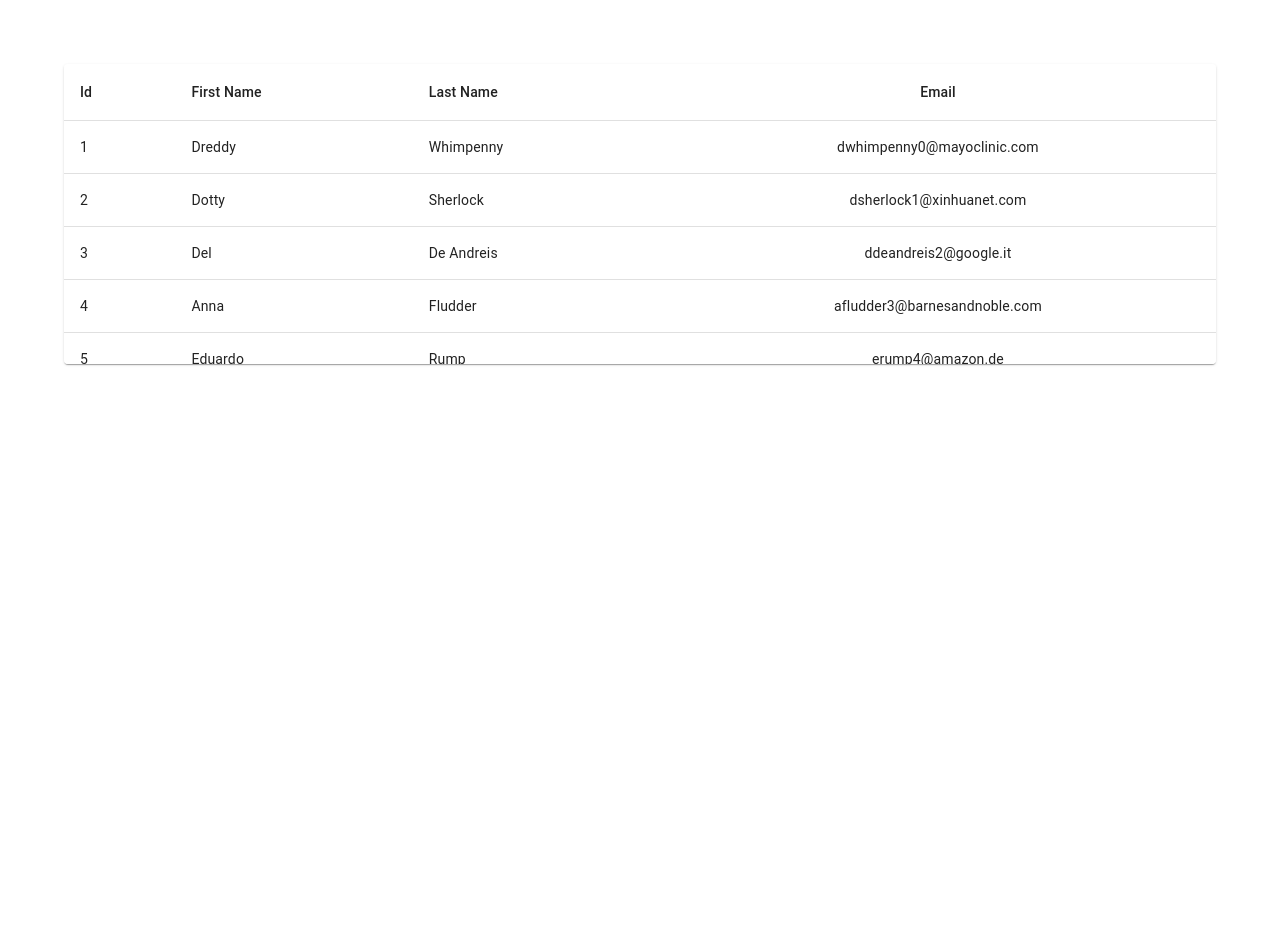
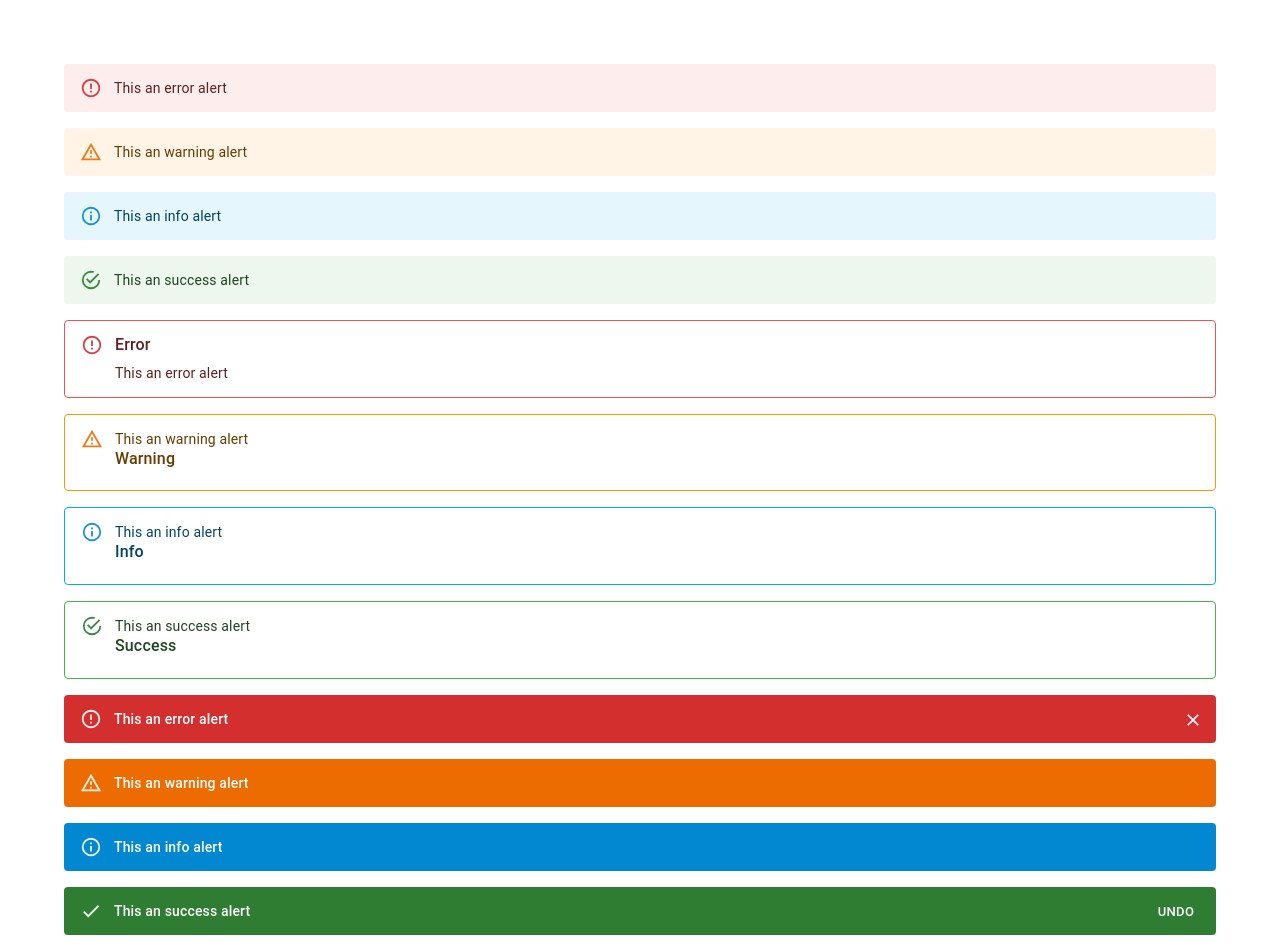
Before and after one commit to Narotam-Mishra/material-ui-learning, a React (Vite) app: page / in a window 1280 px wide. Shown: the top 952 px of the page. Before the commit the page ends 800 px from the top, so only its background shows below. Built offline with nearby package versions, Linux system fonts and the light colour scheme.

Commit message:
mui-learning_1.30_Alert

```diff
--- a/src/App.tsx
+++ b/src/App.tsx
@@ -1,6 +1,7 @@
 
 import './App.css'
-import MUITable from './components/MUITable'
+import MUIAlert from './components/MUIAlert'
+// import MUITable from './components/MUITable'
 // import MUITooltip from './components/MUITooltip'
 // import MUIChip from './components/MUIChip'
 // import MUIBadge from './components/MUIBadge'
@@ -54,7 +55,8 @@
      {/* <MUIList /> */}
      {/* <MUIChip /> */}
      {/* <MUITooltip /> */}
-     <MUITable />
+     {/* <MUITable /> */}
+     <MUIAlert />
     </div>
   )
 }
--- /dev/null
+++ b/src/components/MUIAlert.tsx
@@ -0,0 +1,54 @@
+
+import { Stack, Alert, AlertTitle, Button } from '@mui/material'
+import CheckIcon from '@mui/icons-material/Check'
+
+const MUIAlert = () => {
+  return (
+    <Stack spacing={2}>
+      <Alert severity="error">This an error alert</Alert>
+      <Alert severity="warning">This an warning alert</Alert>
+      <Alert severity="info">This an info alert</Alert>
+      <Alert severity="success">This an success alert</Alert>
+
+      <Alert variant="outlined" severity="error">
+        <AlertTitle>Error</AlertTitle>
+        This an error alert
+      </Alert>
+      <Alert variant="outlined" severity="warning">
+        This an warning alert <AlertTitle>Warning</AlertTitle>
+      </Alert>
+      <Alert variant="outlined" severity="info">
+        This an info alert <AlertTitle>Info</AlertTitle>
+      </Alert>
+      <Alert variant="outlined" severity="success">
+        This an success alert <AlertTitle>Success</AlertTitle>
+      </Alert>
+
+      <Alert
+        variant="filled"
+        severity="error"
+        onClose={() => alert("Close alert!!")}
+      >
+        This an error alert
+      </Alert>
+      <Alert variant="filled" severity="warning">
+        This an warning alert
+      </Alert>
+      <Alert variant="filled" severity="info">
+        This an info alert
+      </Alert>
+      <Alert
+        variant="filled"
+        severity="success"
+        icon={<CheckIcon fontSize="inherit" />}
+        action={
+            <Button color='inherit' size='small'>Undo</Button>
+        }
+      >
+        This an success alert
+      </Alert>
+    </Stack>
+  );
+}
+
+export default MUIAlert
```
Also changed, not shown: ReadMe.txt.
